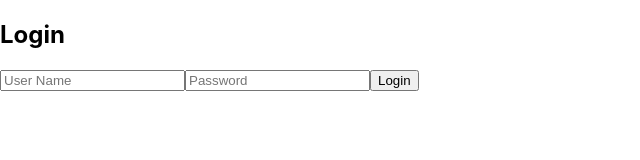
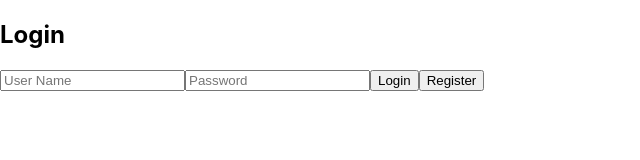
Before and after one commit to Alek2750/SYSProjekt, a React (Create React App) app in the folder react-app/: page / in a window 1280 px wide. Shown: the top 160 px of the page, without its empty margins (0-640 px from the left). Built offline with nearby package versions, Linux system fonts and the light colour scheme.

Commit message:
implemented register method

```diff
--- a/react-app/src/Jwt.js
+++ b/react-app/src/Jwt.js
@@ -9,6 +9,10 @@ class LogIn extends Component {
         evt.preventDefault();
         this.props.login(this.state.username, this.state.password);
     }
+    register = (evt) => {
+        evt.preventDefault();
+        facade.register(this.state.username, this.state.password);
+    }
     onChange = (evt) => {
         this.setState({ [evt.target.id]: evt.target.value })
     }
@@ -16,10 +20,11 @@ class LogIn extends Component {
         return (
             <div>
                 <h2>Login</h2>
-                <form onSubmit={this.login} onChange={this.onChange} >
+                <form onChange={this.onChange} >
                     <input placeholder="User Name" id="username" />
-                    <input placeholder="Password" id="password" />
-                    <button>Login</button>
+                    <input type="password" placeholder="Password" id="password" />
+                    <button onClick={this.login}>Login</button>
+                    <button onClick={this.register}>Register</button>
                 </form>
             </div>
         )
@@ -30,7 +35,7 @@ class LoggedIn extends Component {
         super(props);
         this.state = { dataFromServer: "Fetching!!" };
     }
-    componentDidMount() {facade.fetchData().then(res=> this.setState({dataFromServer: res}));}
+    componentDidMount() { facade.fetchData().then(res => this.setState({ dataFromServer: res })); }
     render() {
         return (
             <div>
@@ -51,8 +56,12 @@ class Jwt extends Component {
     } //TODO
     login = (user, pass) => {
         facade.login(user, pass)
+            .then(res => this.setState({ loggedIn: true }));
+    } //TODO
+    register = (user, pass) => {
+        facade.register(user, pass)
         .then(res => this.setState({ loggedIn: true }));
-    } //TODO
+    }
     render() {
         return (
             <div>
--- a/react-app/src/apiFacade.js
+++ b/react-app/src/apiFacade.js
@@ -40,7 +40,14 @@ class ApiFacade {
 
     login = (user, pass) => {
         const options = this.makeOptions("POST", true, { username: user, password: pass });
-        return fetch(URL + "/api/login", options, true)
+        return fetch(URL + "/api/login", options)
+            .then(handleHttpErrors)
+            .then(res => { this.setToken(res.token) })
+    }
+
+    register = (user, pass) => {
+        const options = this.makeOptions("POST", true, { username: user, password: pass });
+        return fetch(URL + "/api/register", options)
             .then(handleHttpErrors)
             .then(res => { this.setToken(res.token) })
     }
```
